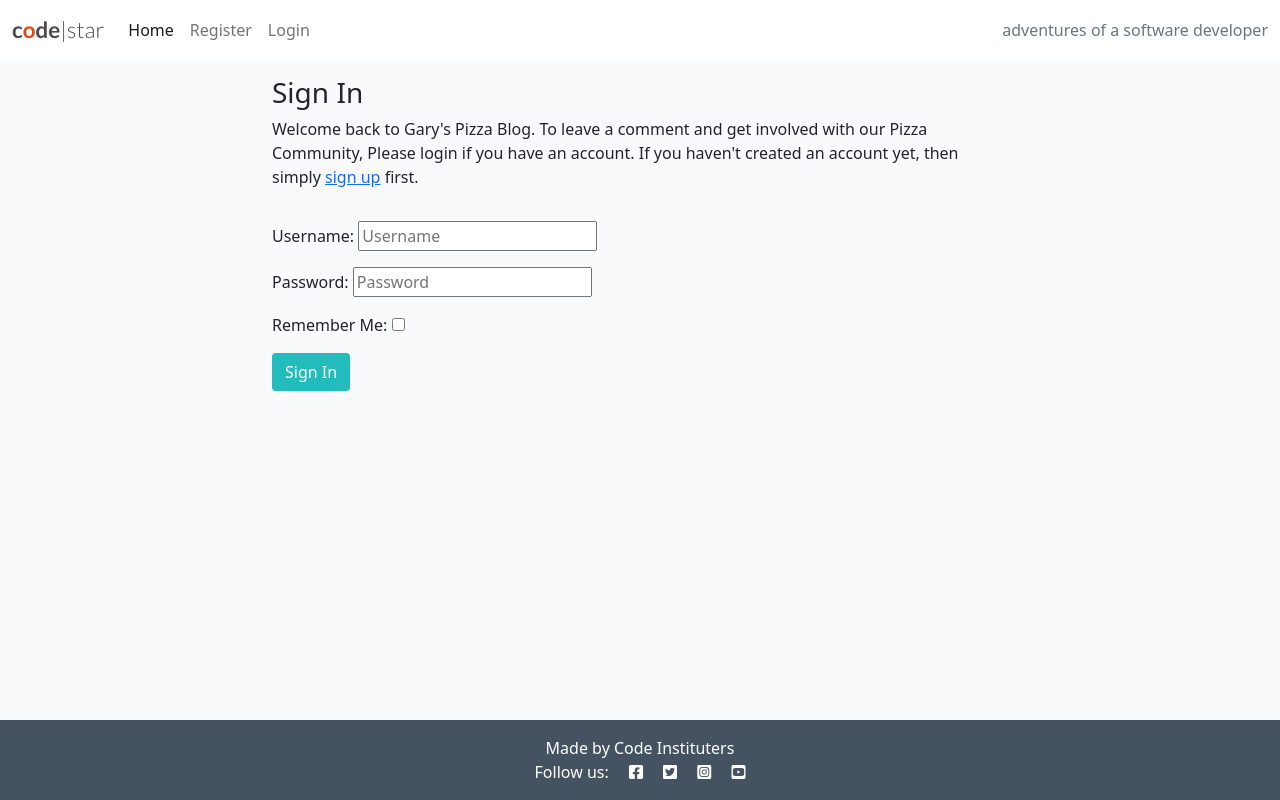
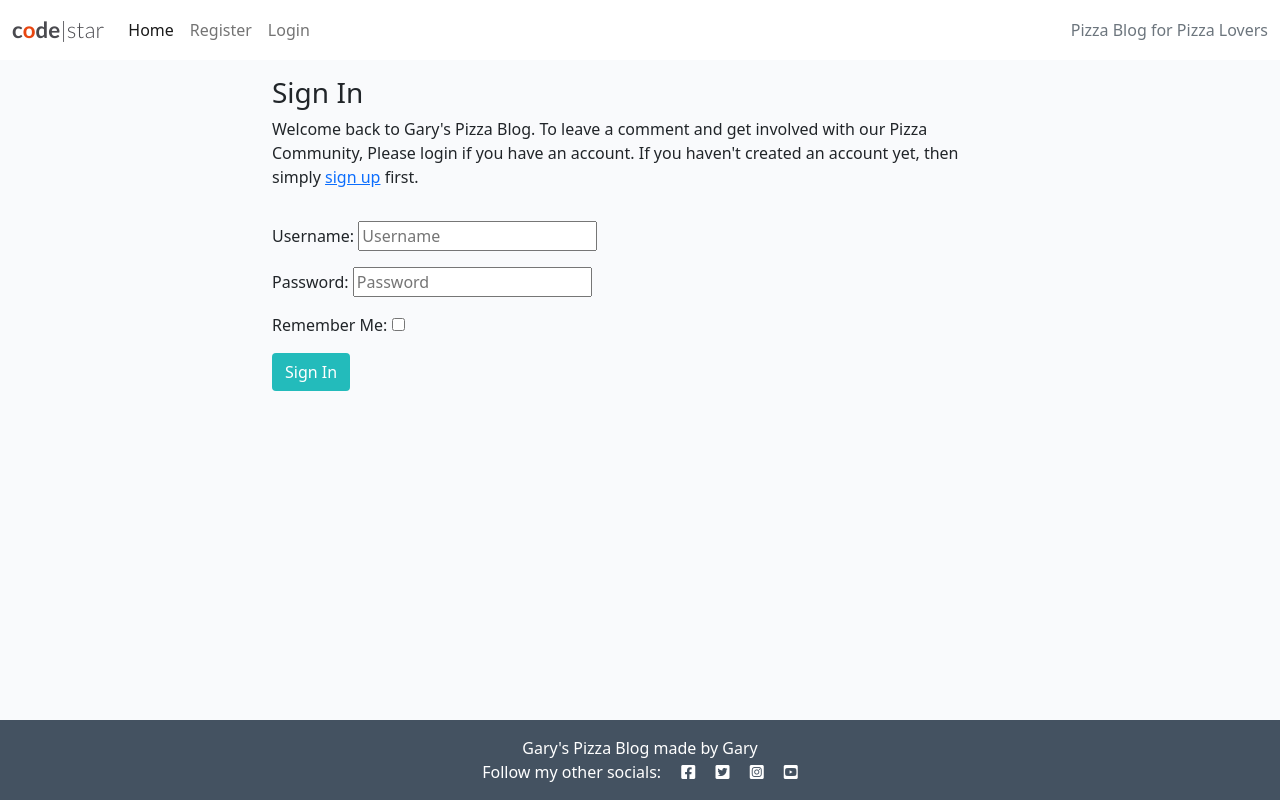
Before and after one commit to GaryS007/Portfolio-Project-4, a Django app: page /accounts/login/ in a window 1280 px wide. Run offline with Django 3.2, Linux system fonts and the light colour scheme; some libraries are stand-ins or nearby versions.

Commit message:
Add login success message and footer text

```diff
--- a/templates/base.html
+++ b/templates/base.html
@@ -51,11 +51,27 @@
                     {% endif %}
                 </ul>
                 <span class="navbar-text text-muted">
-                    adventures of a software developer
+                    Pizza Blog for Pizza Lovers
                 </span>
             </div>
         </div>
     </nav>
+
+    <div class="container">
+        <div class="row">
+            <div class="col-md-8 offset-md-2">
+                {% for message in messages %}
+                <div class="alert {{ message.tags }} alert-dismissble fade show" id="msg"
+                role="alert">
+                {{ message | safe }}
+                <button type="button" class="btn-close" data-bs-dismiss="alert" aria-label="Close">
+                </button>
+                </div>
+
+                {% endfor %}
+            </div>
+        </div>
+    </div>
 
     <main class="flex-shrink-0 main-bg">
         {% block content %}
@@ -65,12 +81,18 @@
 
     <!-- Footer -->
     <footer class="footer mt-auto py-3 dark-bg">
-        <p class="m-0 text-center text-white">Made by Code Instituters</p>
-        <p class="m-0 text-center text-white">Follow us: <i class="fab fa-facebook-square ms-3"></i>
+        <p class="m-0 text-center text-white">Gary's Pizza Blog made by Gary</p>
+        <p class="m-0 text-center text-white">Follow my other socials: <i class="fab fa-facebook-square ms-3"></i>
             <i class="fab fa-twitter-square ms-3"></i>
             <i class="fab fa-instagram-square ms-3"></i>
             <i class="fab fa-youtube-square ms-3"></i></p>
     </footer>
+    <script>
+        setTimeout(function() {
+            let messages = document.getElementById("msg");
+            let alert = new bootstrap.Alert(messages);
+            alert.close();
+        }, 3000);
 </body>
 
 </html>
```
Also changed, not shown: project4/settings.py (+9 -0 lines).
